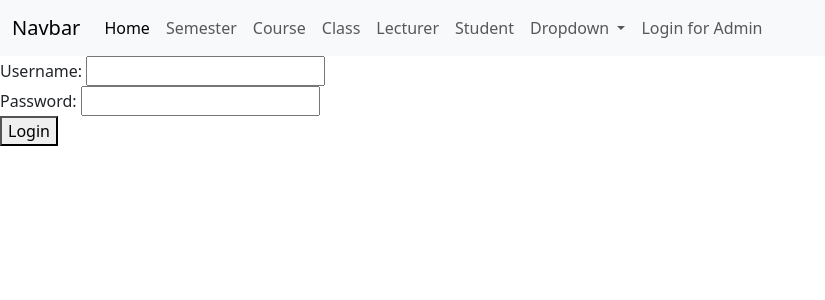
After one commit to lulubeanana17/University_Attendance_System_V1_Fullstack, a Django app: page /login/administrator in a window 1280 px wide. The commit adds this page. Shown: the top 300 px of the page, without its empty margins (0-825 px from the left). Run offline with Django 4.2, Linux system fonts and the light colour scheme.

Commit message:
admin login n logout

```diff
--- /dev/null
+++ b/attendance/templates/administrator_login.html
@@ -0,0 +1,22 @@
+{% extends 'base.html' %}
+{% block title %}
+    Administrator Login
+{% endblock %}
+
+{% block content %}
+<form method="post">
+    {% csrf_token %}
+    <label for="username">Username:</label>
+    <input type="text" name="username" required><br>
+
+    <label for="password">Password:</label>
+    <input type="password" name="password" required><br>
+
+    <button type="submit">Login</button>
+</form>
+
+{% if error_message %}
+    <p class="error">{{ error_message }}</p>
+{% endif %}
+
+{% endblock %}
--- a/attendance/templates/base.html
+++ b/attendance/templates/base.html
@@ -52,21 +52,14 @@
             <li><a class="dropdown-item" href="#">Something else here</a></li>
           </ul>
         </li>
-{#       <li class="nav-item">#}
-{#           {% if user.is_authenticated %}#}
-{#              {{ user.first_name }} <a class="nav-link" aria-disabled="true" href="{% url 'logout' %}">Logout</a>#}
-{#           {% else %}#}
-{#              <a class="nav-link" aria-disabled="true" href="{% url 'login' %}">Login</a>#}
-{#           {% endif %}#}
-{#       </li>#}
-        <li class="nav-item">
-          <a class="nav-link disabled" aria-disabled="true">Disabled</a>
-        </li>
+       <li class="nav-item">
+           {% if user.is_authenticated %}
+              {{ user.first_name }} <a class="nav-link" aria-disabled="true" href="{% url 'logout' %}">Logout</a>
+           {% else %}
+              <a class="nav-link" aria-disabled="true" href="{% url 'administrator_login' %}">Login for Admin</a>
+           {% endif %}
+       </li>
       </ul>
-      <form class="d-flex" role="search">
-        <input class="form-control me-2" type="search" placeholder="Search" aria-label="Search">
-        <button class="btn btn-outline-success" type="submit">Search</button>
-      </form>
     </div>
   </div>
 </nav>
--- a/attendance/urls.py
+++ b/attendance/urls.py
@@ -6,9 +6,11 @@ from attendance.views import HomePageView, list_semesters, detail_semester, deta
     StudentCreateView, ClassLecturerUpdateView, ClassStudentEnrolView, ClassLecturerAssignView, \
     remove_class_lecturer, remove_class_enrollment, SemesterUpdateView, SemesterDeleteView, CourseUpdateView, \
     CourseDeleteView, ClassUpdateView, ClassDeleteView, LecturerUpdateView, LecturerDeleteView, StudentUpdateView, \
-    StudentDeleteView
+    StudentDeleteView, administrator_login, logoutUser
 
 urlpatterns = [
+    path("login/administrator", administrator_login, name='administrator_login'),
+    path('logout', logoutUser, name='logout'),
     path("", HomePageView.as_view(), name="home"),
     path("semesters", list_semesters, name="semesters"),
     path("semesters/<int:id>", detail_semester,
--- a/attendance/views.py
+++ b/attendance/views.py
@@ -1,4 +1,4 @@
-from django.contrib.auth import login
+from django.contrib.auth import login, authenticate, logout
 from django.contrib.auth.models import User
 from django.http import HttpResponse
 from django.shortcuts import render, redirect, get_object_or_404
@@ -276,3 +276,28 @@ def remove_class_enrollment(request, id, enrollment_id):
         pass
 
     return redirect('classes')
+
+# login for administrator
+def administrator_login(request):
+    error_message = None
+
+    if request.method == 'POST':
+        username = request.POST['username']
+        password = request.POST['password']
+        user = authenticate(request, username=username, password=password)
+        if user is not None:
+            if user.is_staff or user.is_superuser:
+                login(request, user)
+                return redirect('home')
+            else:
+                error_message = "You don't have administrator access."
+        else:
+            error_message = "Invalid username or password."
+
+    return render(request, 'administrator_login.html', {'error_message': error_message})
+
+# logout for everyone
+def logoutUser(request):
+    logout(request)
+
+    return redirect('home')
```
Also changed, not shown: db.sqlite3.
